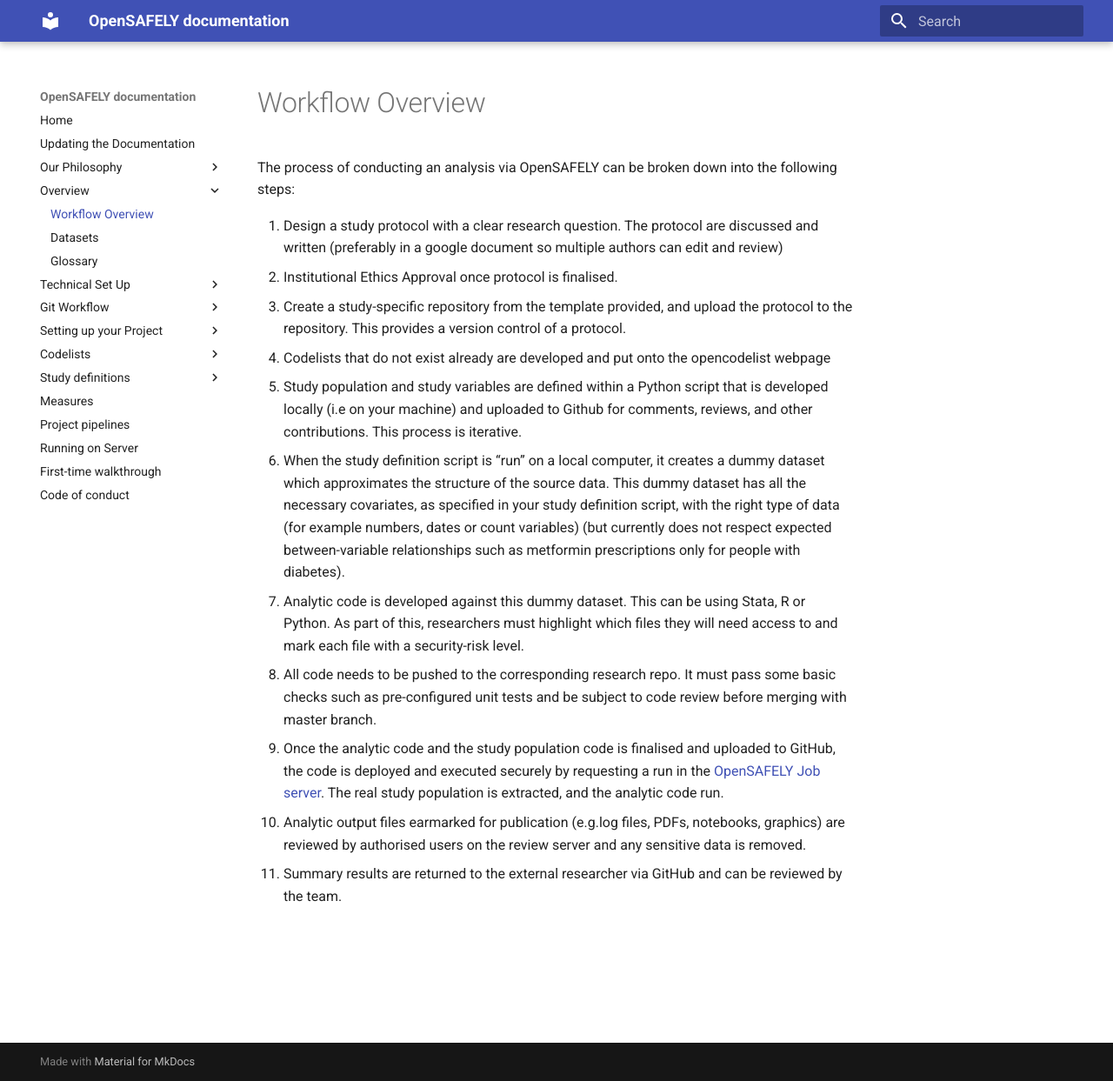
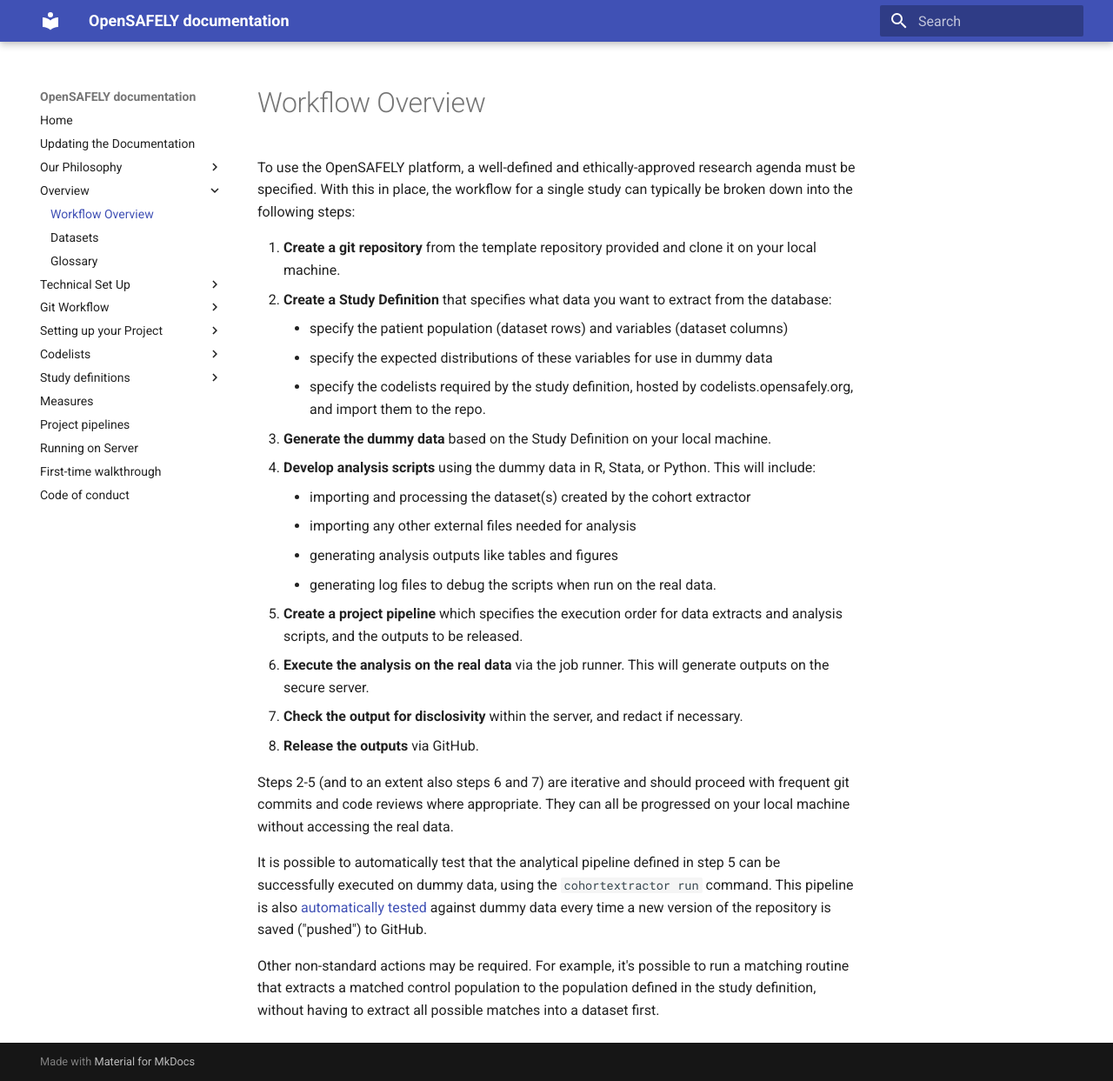
Before and after one commit to opensafely/documentation, an MkDocs documentation site: the page built from docs/overview_pipeline.md, in a window 1280 px wide and 1243 px high. Shown: the whole window at 87% size. Built offline with MkDocs 1.6.1 and Material for MkDocs 9.7.7, drawn with Linux system fonts in a browser that asks for light colours.

Commit message:
re-write workflow

```diff
--- a/docs/overview_pipeline.md
+++ b/docs/overview_pipeline.md
@@ -1,25 +1,23 @@
-# Workflow Overview
-The process of conducting an analysis via OpenSAFELY can be broken down into the following steps:
+To use the OpenSAFELY platform, a well-defined and ethically-approved research agenda must be specified. With this in place, the workflow for a single study can typically be broken down into the following steps:
 
-1. Design a study protocol with a clear research question. The protocol are discussed and written
-(preferably in a google document so multiple authors can edit and review)
-2. Institutional Ethics Approval once protocol is finalised.
-3. Create a study-specific repository from the template provided, and upload the protocol to the repository. This provides
-a version control of a protocol.
-4. Codelists that do not exist already are developed and put onto the opencodelist webpage
-5. Study population and study variables are defined within a Python script that is developed locally (i.e on your machine) and uploaded to Github for comments, reviews, and other contributions. This process is iterative.
-6. When the study definition script is “run” on a local computer, it creates a dummy dataset which approximates
-the structure of the source data. This dummy dataset has all the necessary covariates, as specified in your
-study definition script, with the right type of data (for example numbers, dates or count variables)
-(but currently does not respect expected between-variable relationships such as metformin
-prescriptions only for people with diabetes).
-7. Analytic code is developed against this dummy dataset. This can be using Stata, R or Python. As part of this,
-researchers must highlight which files they will need access to and mark each file with a security-risk level.
-8. All code needs to be pushed to the corresponding research repo. It must pass some basic checks such as
-pre-configured unit tests and be subject to code review before merging with master branch.
-8. Once the analytic code and the study population code is finalised and uploaded to GitHub, the code is deployed and
-executed securely by requesting a run in the [OpenSAFELY Job server](job_server.md).
-The real study population is extracted, and the analytic code run.
-9. Analytic output files earmarked for publication (e.g.log files, PDFs, notebooks, graphics) are reviewed by
-authorised users on the review server and any sensitive data is removed.
-10. Summary results are returned to the external researcher via GitHub and can be reviewed by the team.
+1.  **Create a git repository** from the template repository provided and clone it on your local machine.
+2.  **Create a Study Definition** that specifies what data you want to extract from the database:
+    -   specify the patient population (dataset rows) and variables (dataset columns)
+    -   specify the expected distributions of these variables for use in dummy data
+    -   specify the codelists required by the study definition, hosted by codelists.opensafely.org, and import them to the repo.
+3.  **Generate the dummy data** based on the Study Definition on your local machine.
+4.  **Develop analysis scripts** using the dummy data in R, Stata, or Python. This will include:
+    -   importing and processing the dataset(s) created by the cohort extractor
+    -   importing any other external files needed for analysis
+    -   generating analysis outputs like tables and figures
+    -   generating log files to debug the scripts when run on the real data.
+5.  **Create a project pipeline** which specifies the execution order for data extracts and analysis scripts, and the outputs to be released.
+6.  **Execute the analysis on the real data** via the job runner. This will generate outputs on the secure server.
+7.  **Check the output for disclosivity** within the server, and redact if necessary.
+8.  **Release the outputs** via GitHub.
+
+Steps 2-5 (and to an extent also steps 6 and 7) are iterative and should proceed with frequent git commits and code reviews where appropriate. They can all be progressed on your local machine without accessing the real data.
+
+It is possible to automatically test that the analytical pipeline defined in step 5 can be successfully executed on dummy data, using the `cohortextractor run` command. This pipeline is also [automatically tested]() against dummy data every time a new version of the repository is saved ("pushed") to GitHub.
+
+Other non-standard actions may be required. For example, it's possible to run a matching routine that extracts a matched control population to the population defined in the study definition, without having to extract all possible matches into a dataset first.
```
